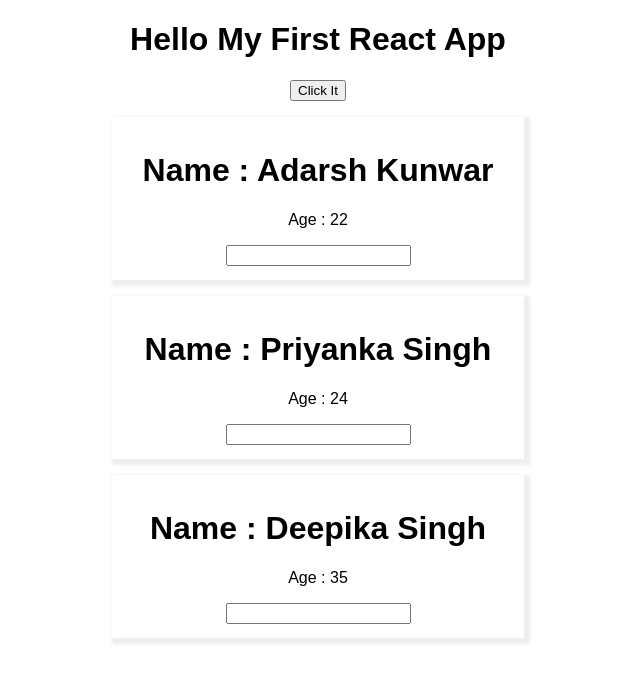
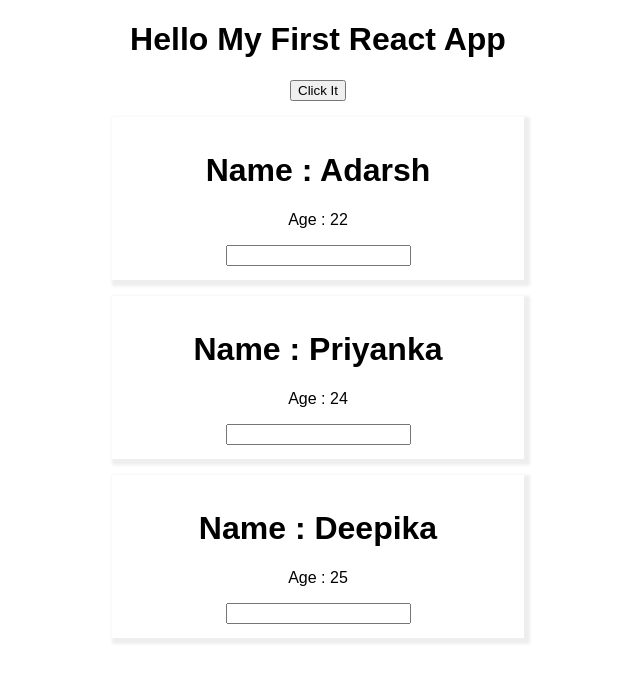
Before and after one commit to k0adarsh/Learning-React, a React (Create React App) app: page / in a window 1280 px wide. Both pictures are taken after a click on the button "Click It". Shown: the top 682 px of the page, without its empty margins (322-962 px from the left). Built offline with nearby package versions, Linux system fonts and the light colour scheme.

Commit message:
Mutating List 58

```diff
--- a/src/App.js
+++ b/src/App.js
@@ -9,20 +9,22 @@ class App extends Component {
       { name: "Adarsh", age: 22 },
       { name: "Priyanka", age: 24 },
       { name: "Deepika", age: 25 }
-    ]
+    ],
+    doShow: false
   };
 
   switchNameHandler = () => {
-    console.log('I am changing state on click');
+    //console.log('I am changing state on click');
+    const val = this.state.doShow;
     this.setState({
-      persons: [
-        { name: "Adarsh Kunwar", age: 22 },
-        { name: "Priyanka Singh", age: 24 },
-        { name: "Deepika Singh", age: 35 }
-      ]
+      doShow: !val
     })
   };
-
+  deletePerson = (personIndex) => {
+    const persons = [...this.state.persons];
+    persons.splice(personIndex, 1);
+    this.setState({ persons });
+  }
   nameChangeHandler = (event) => {
     this.setState({
       persons: [
@@ -34,24 +36,38 @@ class App extends Component {
   };
 
   render() {
+    let personDiv = null;
+    if (this.state.doShow) {
+      personDiv = (
+        <div>
+          {this.state.persons.map((person, index) => {
+            return <Person
+              deleteClick={() => this.deletePerson(index)}
+              name={person.name}
+              age={person.age} />
+          })}
+        </div>
+        // <Person name={this.state.persons[0].name}
+        //   age={this.state.persons[0].age}
+        //   click={this.switchNameHandler}
+        //   changedName={this.nameChangeHandler} />
+
+        // <Person name={this.state.persons[1].name}
+        //   age={this.state.persons[1].age}
+        //   click={this.switchNameHandler}
+        //   changedName={this.nameChangeHandler} />
+
+        // <Person name={this.state.persons[2].name}
+        //   age={this.state.persons[2].age}
+        //   click={this.switchNameHandler}
+        //   changedName={this.nameChangeHandler} />
+      )
+    }
     return (
       <div className="App">
         <h1>Hello My First React App</h1>
         <button onClick={this.switchNameHandler}>Click It</button>
-        <Person name={this.state.persons[0].name}
-          age={this.state.persons[0].age}
-          click={this.switchNameHandler}
-          changedName={this.nameChangeHandler} />
-
-        <Person name={this.state.persons[1].name}
-          age={this.state.persons[1].age}
-          click={this.switchNameHandler}
-          changedName={this.nameChangeHandler} />
-
-        <Person name={this.state.persons[2].name}
-          age={this.state.persons[2].age}
-          click={this.switchNameHandler}
-          changedName={this.nameChangeHandler} />
+        {personDiv}
       </div>
     );
   }
--- a/src/Person/Person.js
+++ b/src/Person/Person.js
@@ -4,7 +4,7 @@ const person = (props) => {
     return (
         <div className="Person">
             <h1>Name : {props.name}</h1>
-            <p onClick={props.click}>Age : {props.age}</p>
+            <p onClick={props.deleteClick}>Age : {props.age}</p>
             <input type="text" onChange={props.changedName} />
         </div>
     )
```
